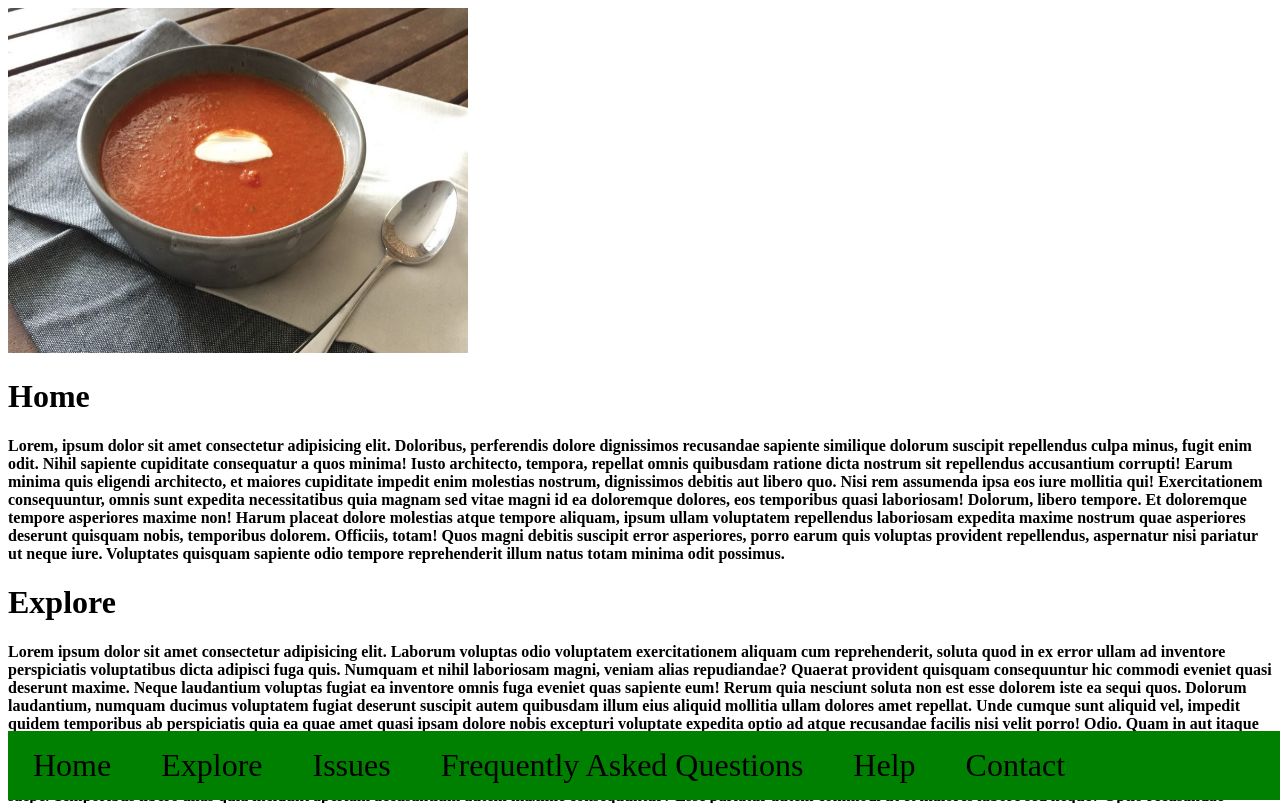
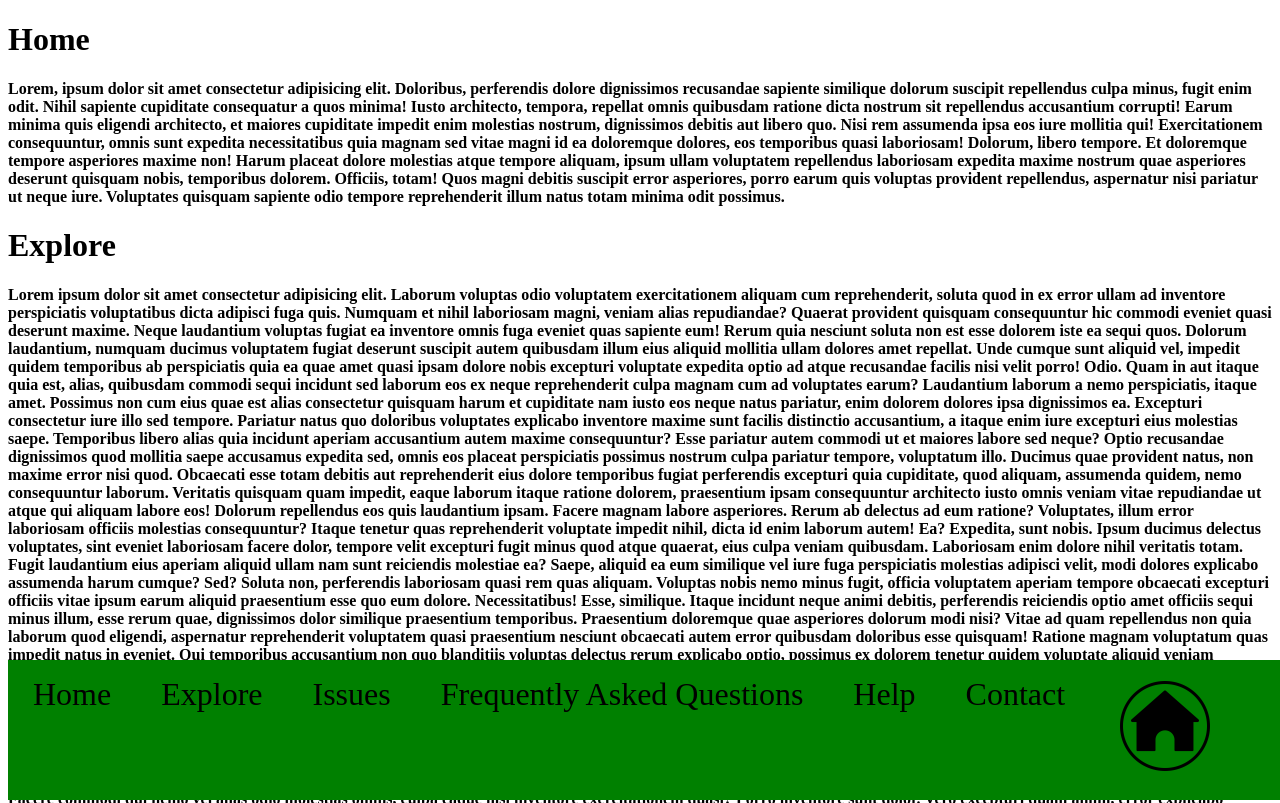
Before and after one commit to ThijsV-immalle/FrontendOpdracht02, a plain HTML site: page index.html in a window 1280 px wide. Shown: the top 803 px of the page. Drawn offline with Linux system fonts and the light colour scheme.

Commit message:
AfgewerkteOpdracht

```diff
--- a/index.html
+++ b/index.html
@@ -53,8 +53,9 @@
           <li><a href="#frequentlyaskedquestions"> Frequently Asked Questions</a></li>
           <li><a href="#help">Help</a></li>
           <li><a href="#contact">Contact</a></li>
+          <li><a href="#home"><img src="images/home-button.jpg" alt="instagramLogo"  height="100" > </a></li>
         </nav>
-        <img src="images/Soep.jpg" alt="Soepafbeelding" width="460" height="345" >
+
 
 
         <h1><b id="home">Home</a></h1>
```
Also changed, not shown: images/Soep.jpg (deleted), images/home-button.jpg (added).
